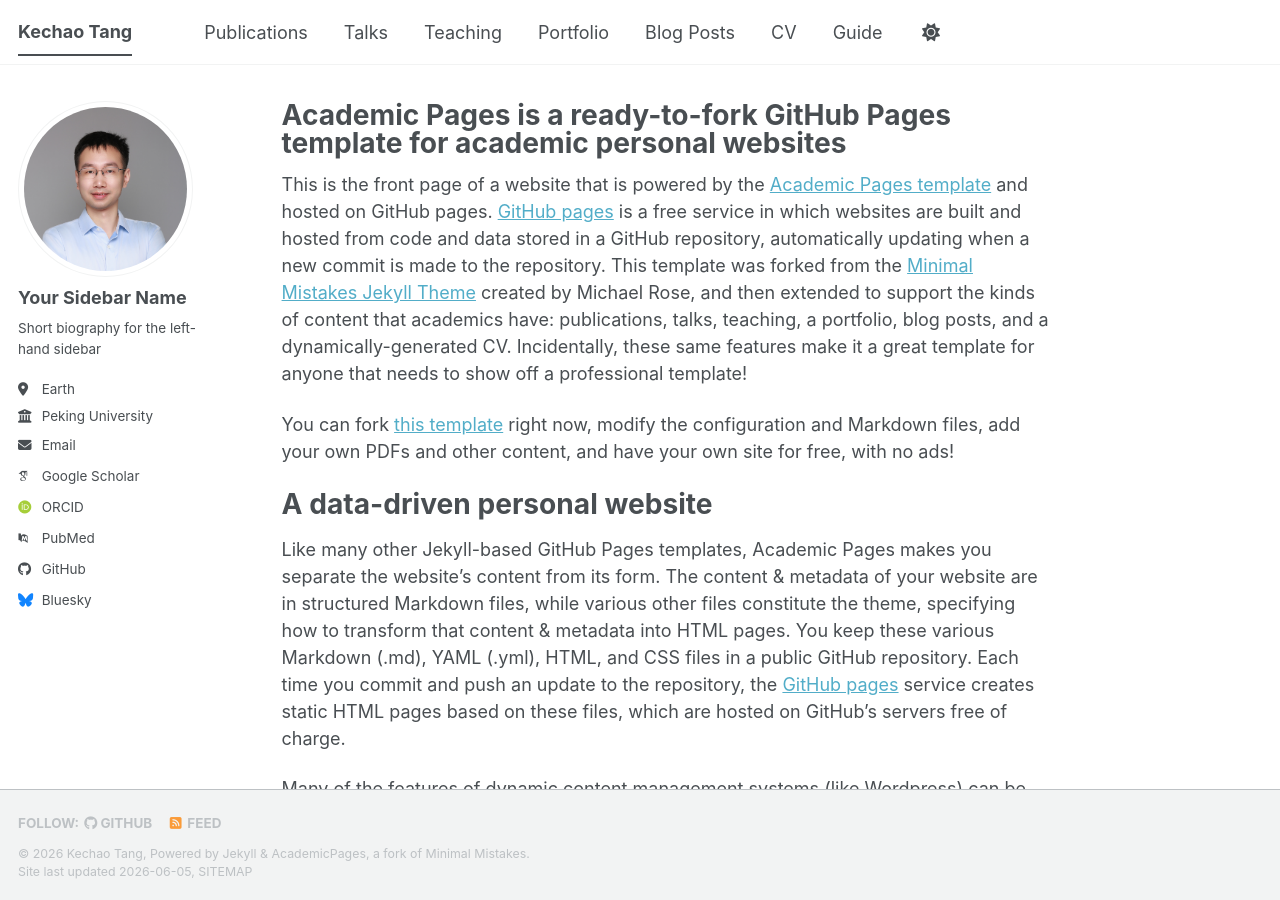
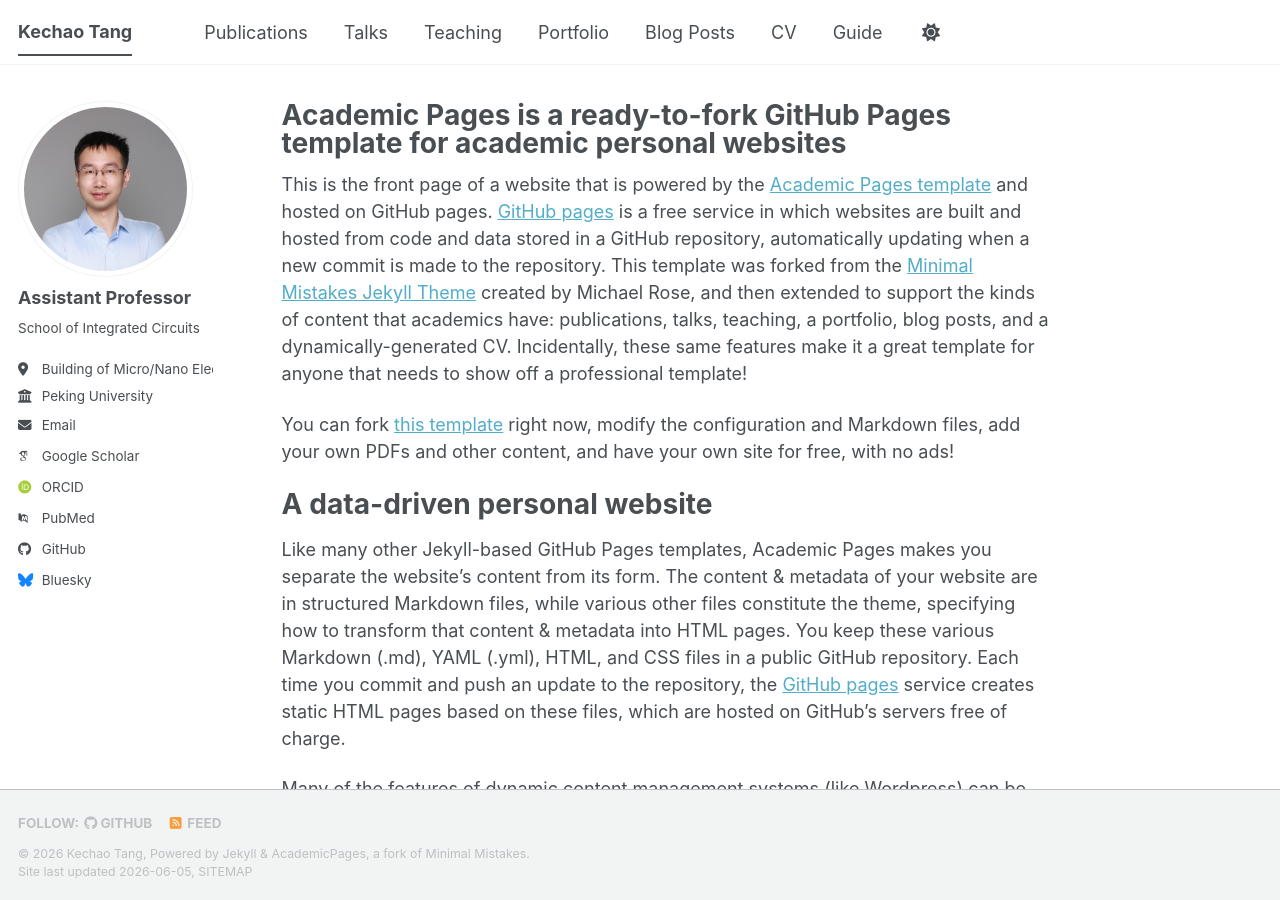
Before and after one commit to Kechao-Tang/Kechao-Tang.github.io, a Jekyll site: the page built from _pages/about.md, in a window 1280 px wide and 900 px high. Built offline with Jekyll 4.4.1, drawn with Linux system fonts in a browser that asks for light colours; some web fonts are replaced; a script bundle is joined from its source files by our own code; library files that are not in the unit come from our copies.

Commit message:
Update _config.yml

```diff
--- a/_config.yml
+++ b/_config.yml
@@ -24,10 +24,10 @@ repository               : "Kechao-Tang/Kechao-Tang.github.io"
 author:
   # Biographic information
   avatar           : "Kechao headphoto 2026.jpg"
-  name             : "Your Sidebar Name"
+  name             : "Assistant Professor"
   pronouns         : # example: "she/her"
-  bio              : "Short biography for the left-hand sidebar"
-  location         : "Earth"
+  bio              : "School of Integrated Circuits"
+  location         : "Building of Micro/Nano Electronics"
   employer         : "Peking University"
   uri              : # URL
   email            : "tkch@pku.edu.cn"
```
